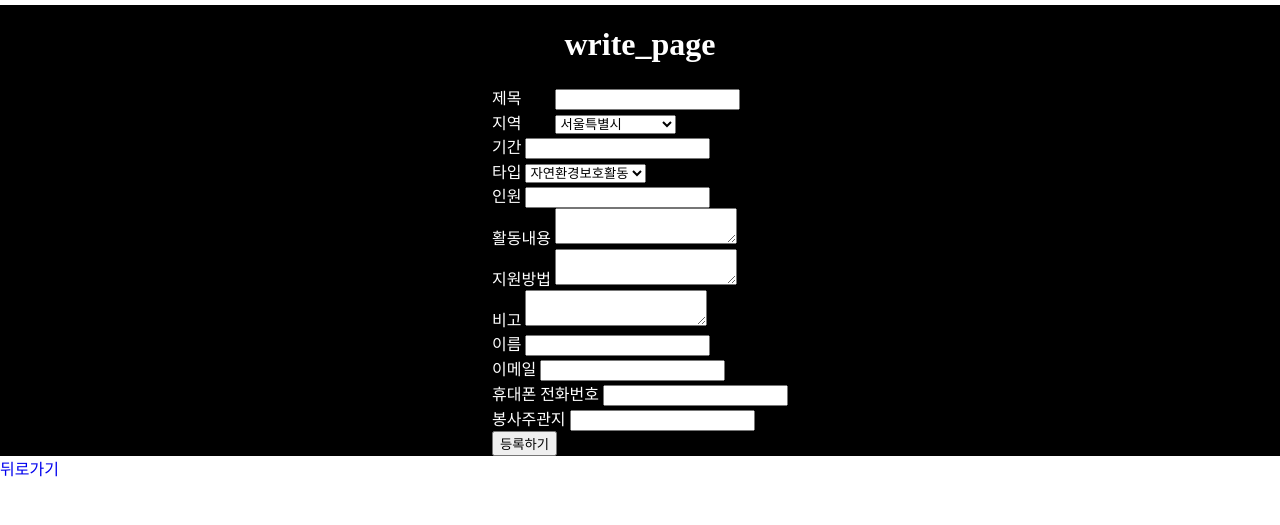
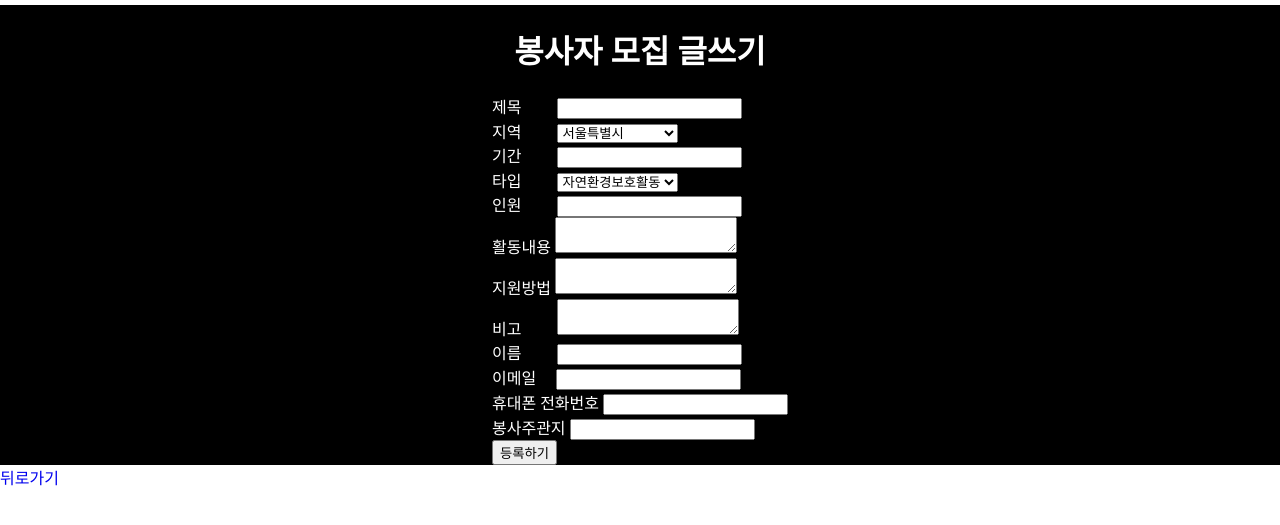
Before and after one commit to GJAI-School/2020-GJAI-Hackerton, a Django app: page /post/write_page/ in a window 1280 px wide. Shown: the part 229-754 px from the top of the page. Run offline with Django 3.2, Linux system fonts and the light colour scheme.

Commit message:
write page 설정
줄맞춤 햇습니다.

```diff
--- a/doya/firstapp/static/write_page.css
+++ b/doya/firstapp/static/write_page.css
@@ -206,9 +206,26 @@ header .menu_img{
 }
 
 .write_box label{
-    margin-right: 30px;
+    margin-right: 32px;
 }
-
 .write_box1 label{
-    margin-right: 30px;
+    margin-right: 32px;
 }
+.write_box2 label{
+    margin-right: 32px;
+}
+.write_box3 label{
+    margin-right: 32px;
+}
+.write_box4 label{
+    margin-right: 32px;
+}
+.write_box5 label{
+    margin-right: 32px;
+}
+.write_box6 label{
+    margin-right: 32px;
+}
+.write_box7 label{
+    margin-right: 16px;
+}
--- a/doya/firstapp/templates/write_page.html
+++ b/doya/firstapp/templates/write_page.html
@@ -53,7 +53,7 @@
     <contain>
         <div class="bigbox">
             <div>
-                <h1>write_page</h1>
+                <h1>봉사자 모집 글쓰기</h1>
             </div>
             <div class= "form_box">
                 <form action='{% url 'write_page' %}' method='POST'> {% csrf_token %}
@@ -69,11 +69,11 @@
                         {% endfor %}
                         </select>
                     </div>
-                    <div>
+                    <div class = "write_box2">
                         <label for='term'>기간</label>
                         <input name='term'/>
                     </div>
-                    <div>
+                    <div class = "write_box3">
                         <label for='volunteer_type'>타입</label>
                         <select name='volunteer_type' size=1>
                         {% for voluteer_type in voluteer_type_lst%}
@@ -81,7 +81,7 @@
                         {% endfor %}
                         </select>
                     </div>
-                    <div>
+                    <div class = "write_box4">
                         <label for='how_many'>인원</label>
                         <input name='how_many'/>
                     </div>
@@ -93,15 +93,15 @@
                         <label for='memo2'>지원방법</label>
                         <textarea id='memo2' name='memo2'></textarea>
                     </div>
-                    <div>
+                    <div class = "write_box5">
                         <label for='memo3'>비고</label>
                         <textarea id='memo3' name='memo3'></textarea>
                     </div>
-                    <div>
+                    <div class = "write_box6">
                         <label for='name'>이름</label>
                         <input name='name'/>
                     </div>
-                    <div>
+                    <div class = "write_box7">
                         <label for='email'>이메일</label>
                         <input name='email'/>
                     </div>
```
